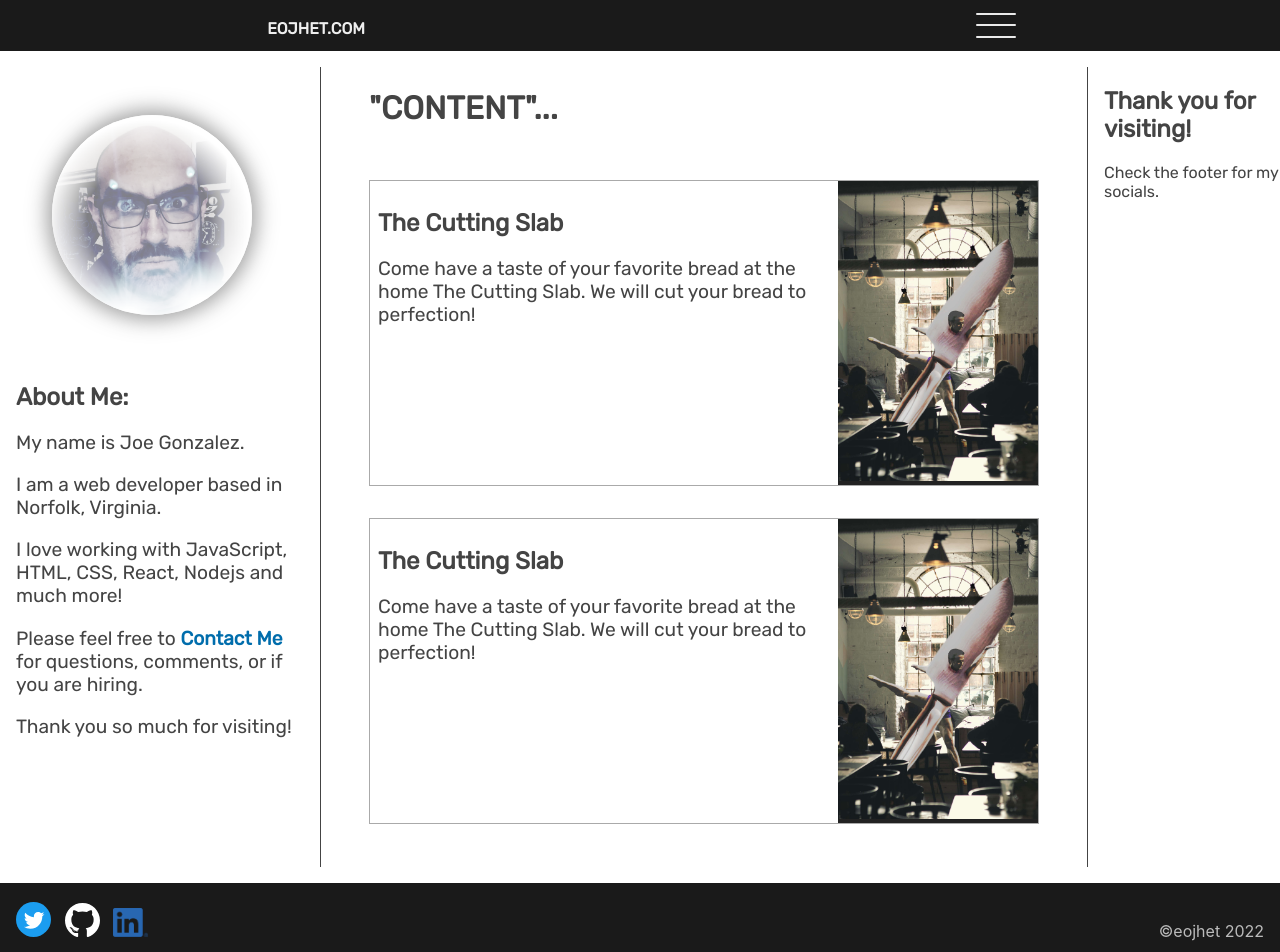
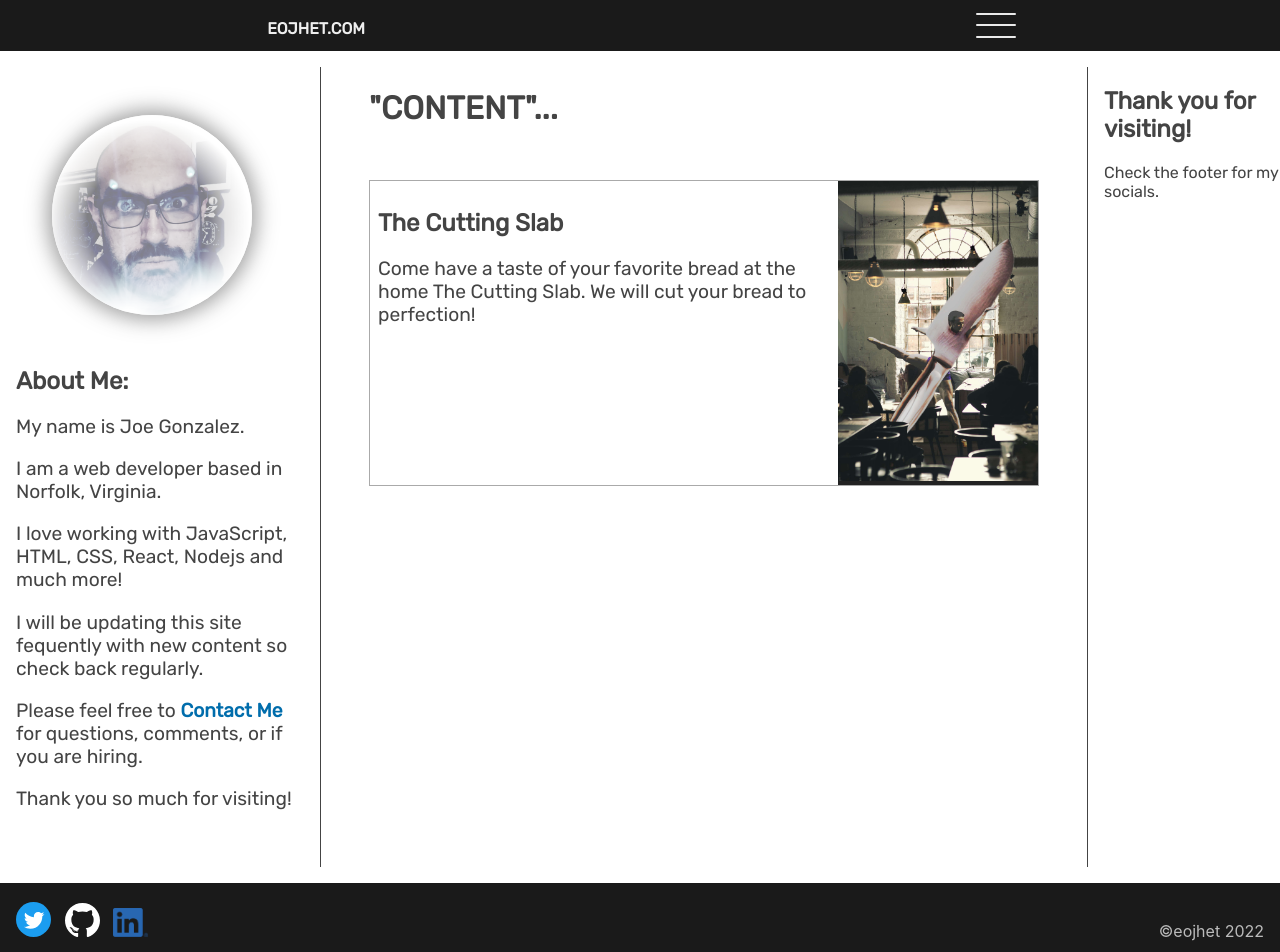
Before and after one commit to eojhet/eojhet_com, a Next.js app: page / in a window 1280 px wide. Shown: the top 952 px of the page. Built offline with nearby package versions, Linux system fonts and the light colour scheme.

Commit message:
Removed GOATS from navbar, tweaked pro css, put home link in footer

```diff
--- a/components/footer/footer.js
+++ b/components/footer/footer.js
@@ -1,3 +1,4 @@
+import Link from "next/link";
 import styles from "./footer.module.scss";
 
 export default function Footer () {
@@ -12,7 +13,7 @@ export default function Footer () {
         <a href="https://www.linkedin.com/in/joseph-gonzalez-0844b947/" target="_blank"><img src="/home/linkedin.png" alt="linkedin" width="35px"/></a>
       </div>
       <div className={styles.copyright}>
-        &copy;eojhet 2022
+        <Link href="/">&copy;eojhet 2022</Link>
       </div>
     </footer>
   )
--- a/components/navbar/navbar.js
+++ b/components/navbar/navbar.js
@@ -45,7 +45,6 @@ export default function Navbar () {
               <h2>MENU</h2>
               <p><Link href="/"><a onClick={handleHamburger}>Home</a></Link></p>
               <p><Link href="/cuttingslab"><a onClick={handleHamburger}>The Cutting Slab</a></Link></p>
-              <p>GOATS</p>
             </div>
           </ReactModal>
         </div>
--- a/pages/index.js
+++ b/pages/index.js
@@ -22,6 +22,7 @@ export default function Home () {
               <p>My name is Joe Gonzalez.</p>
               <p>I am a web developer based in Norfolk, Virginia.</p>
               <p>I love working with JavaScript, HTML, CSS, React, Nodejs and much more!</p>
+              <p>I will be updating this site fequently with new content so check back regularly.</p>
               <p>Please feel free to <a href="mailto:admin@eojhet.com"><strong>Contact Me</strong></a> for questions, comments, or if you are hiring.</p>
               <p>Thank you so much for visiting!</p>
             </div>
@@ -46,20 +47,7 @@ export default function Home () {
               />
             </div>
           </div></Link>
-          <Link href="./cuttingslab"><div className={styles.card}>
-            <div className={styles.cardDescription}>
-              <h2>The Cutting Slab</h2>
-              <p>{"Come have a taste of your favorite bread at the home The Cutting Slab. We will cut your bread to perfection!"}</p>
-            </div>
-            <div className={styles.cardPictureContainer}>
-              <Image
-                src="/images/jumpingknifejack.jpg"
-                alt="The Amazing Jumping Knife Jack"
-                width={1282}
-                height={1920}
-              />
-            </div>
-          </div></Link>
+
         </div>
 
         <div className={styles.right}>
--- a/pages/index.module.scss
+++ b/pages/index.module.scss
@@ -45,7 +45,7 @@
         border-radius: 100%;
         align-self: center;
         box-shadow: 0 0 20px 5px rgba(68, 68, 68, 0.5);
-        margin: 3rem 0;
+        margin: 3rem 0 2rem 0;
         align-self: center;
       }
 
```
